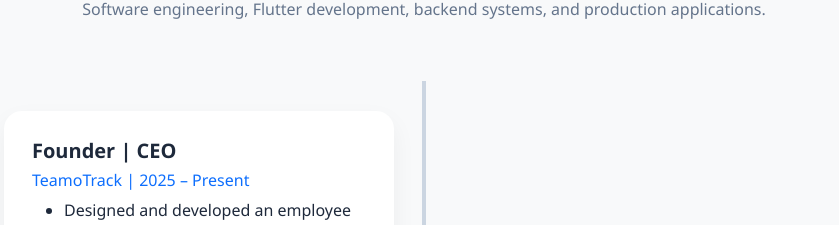
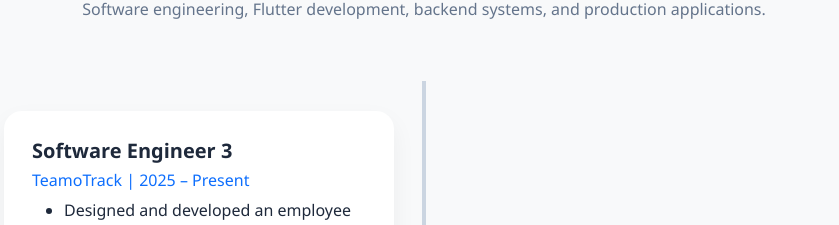
Before and after one commit to kashifnezam/portfolio, a plain HTML site: page index.html in a window 1280 px wide. Shown: the part 4257-4482 px from the top of the page, without its empty margins (216-1055 px from the left). Drawn offline with nearby package versions, Linux system fonts and the light colour scheme.

Commit message:
Update index.html

```diff
--- a/index.html
+++ b/index.html
@@ -803,7 +803,7 @@ body{
 
             <div class="timeline-item">
                 <div class="timeline-content">
-                    <h5>Founder | CEO</h5>
+                    <h5>Software Engineer 3</h5>
                     <h6 class="text-primary">TeamoTrack | 2025 – Present</h6>
                     <ul>
                         <li>Designed and developed an employee and workforce management platform.</li>
```
